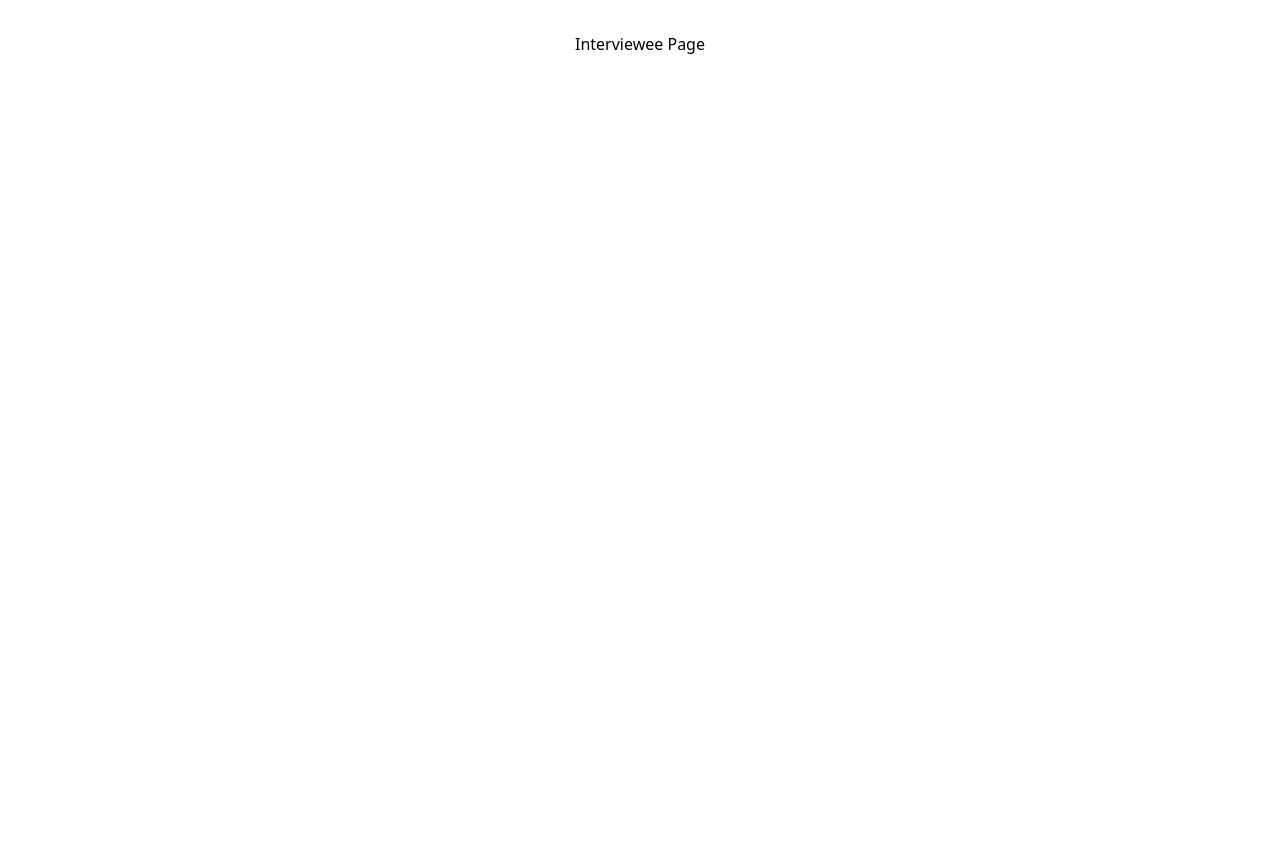
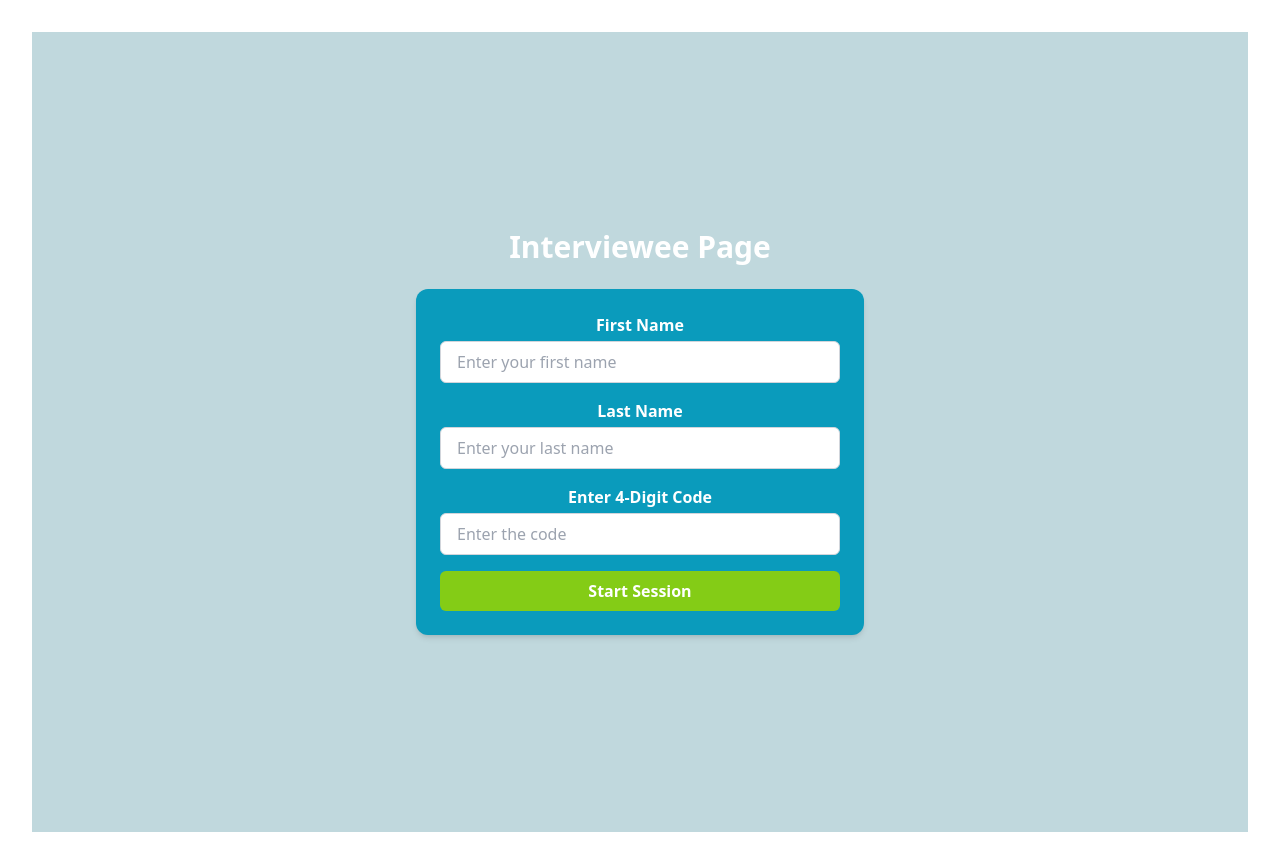
Before and after one commit to mlasitsa/lets-be-fair, a React (Vite) app: page /interviewee in a window 1280 px wide. Before the commit the page ends 800 px from the top, so only its background shows below. Built offline with nearby package versions, Linux system fonts and the light colour scheme.

Commit message:
forms added

```diff
--- /dev/null
+++ b/src/components/SignUpForm.tsx
@@ -0,0 +1,76 @@
+import React from 'react'
+
+type SignUpFormProps = {
+    isInterviewer: boolean,
+    page: string
+}
+
+const SignUpForm = ({isInterviewer, page} : SignUpFormProps) => {
+
+    /*
+    here it should recieve a prop if its interviwer of interviewee
+    */
+
+  return (
+    <div className="flex flex-col items-center justify-center min-h-screen bg-[#C0D8DD]">
+        <h1 className="text-3xl font-semibold text-white mb-6">{page}</h1>
+        <form className="bg-[#0A9BBC] max-w-md w-full rounded-xl p-6 shadow-md space-y-4">
+        <div>
+        <label htmlFor="first-name" className="block text-white font-semibold mb-1">First Name</label>
+        <input
+            type="text"
+            id="first-name"
+            name="first-name"
+            placeholder="Enter your first name"
+            className="w-full rounded-md px-4 py-2 bg-white text-black border border-gray-300 focus:outline-none focus:ring-2 focus:ring-blue-500"
+        />
+        </div>
+
+        <div>
+        <label htmlFor="last-name" className="block text-white font-semibold mb-1">Last Name</label>
+        <input
+            type="text"
+            id="last-name"
+            name="last-name"
+            placeholder="Enter your last name"
+            className="w-full rounded-md px-4 py-2 bg-white text-black border border-gray-300 focus:outline-none focus:ring-2 focus:ring-blue-500"
+        />
+        </div>
+
+        {isInterviewer ? (
+        <div>
+            <label htmlFor="generateCode" className="block text-white font-semibold mb-1">Generate 4-Digit Code</label>
+            <input
+            type="text"
+            id="generateCode"
+            name="generateCode"
+            placeholder="1234"
+            className="w-full rounded-md px-4 py-2 bg-white text-black border border-gray-300 focus:outline-none focus:ring-2 focus:ring-blue-500"
+            />
+        </div>
+        ) : (
+        <div>
+            <label htmlFor="enterCode" className="block text-white font-semibold mb-1">Enter 4-Digit Code</label>
+            <input
+            type="text"
+            id="enterCode"
+            name="enterCode"
+            placeholder="Enter the code"
+            className="w-full rounded-md px-4 py-2 bg-white text-black border border-gray-300 focus:outline-none focus:ring-2 focus:ring-blue-500"
+            />
+        </div>
+        )}
+
+        <button
+        type="submit"
+        className="w-full bg-lime-500 text-white font-semibold py-2 rounded-md hover:bg-lime-600 transition"
+        >
+        Start Session
+        </button>
+        </form>
+    </div>
+
+  )
+}
+
+export default SignUpForm
--- a/src/react/pages/IntervieweePage.tsx
+++ b/src/react/pages/IntervieweePage.tsx
@@ -1,8 +1,11 @@
 import React from 'react'
+import SignUpForm from '../../components/SignUpForm'
 
 const IntervieweePage = () => {
   return (
-    <div>Interviewee Page</div>
+    <div>
+        <SignUpForm isInterviewer={false} page='Interviewee Page' />
+    </div>
   )
 }
 
--- a/src/react/pages/InterviewerPage.tsx
+++ b/src/react/pages/InterviewerPage.tsx
@@ -1,8 +1,11 @@
 import React from 'react'
+import SignUpForm from '../../components/SignUpForm'
 
 const InterviewerPage = () => {
   return (
-    <div>Interviewer Page</div>
+    <div>
+        <SignUpForm isInterviewer={true} page='Interviewer Page'/>
+    </div>
   )
 }
 
```
Also changed, not shown: src/components/Form.tsx (+0 -7 lines).
